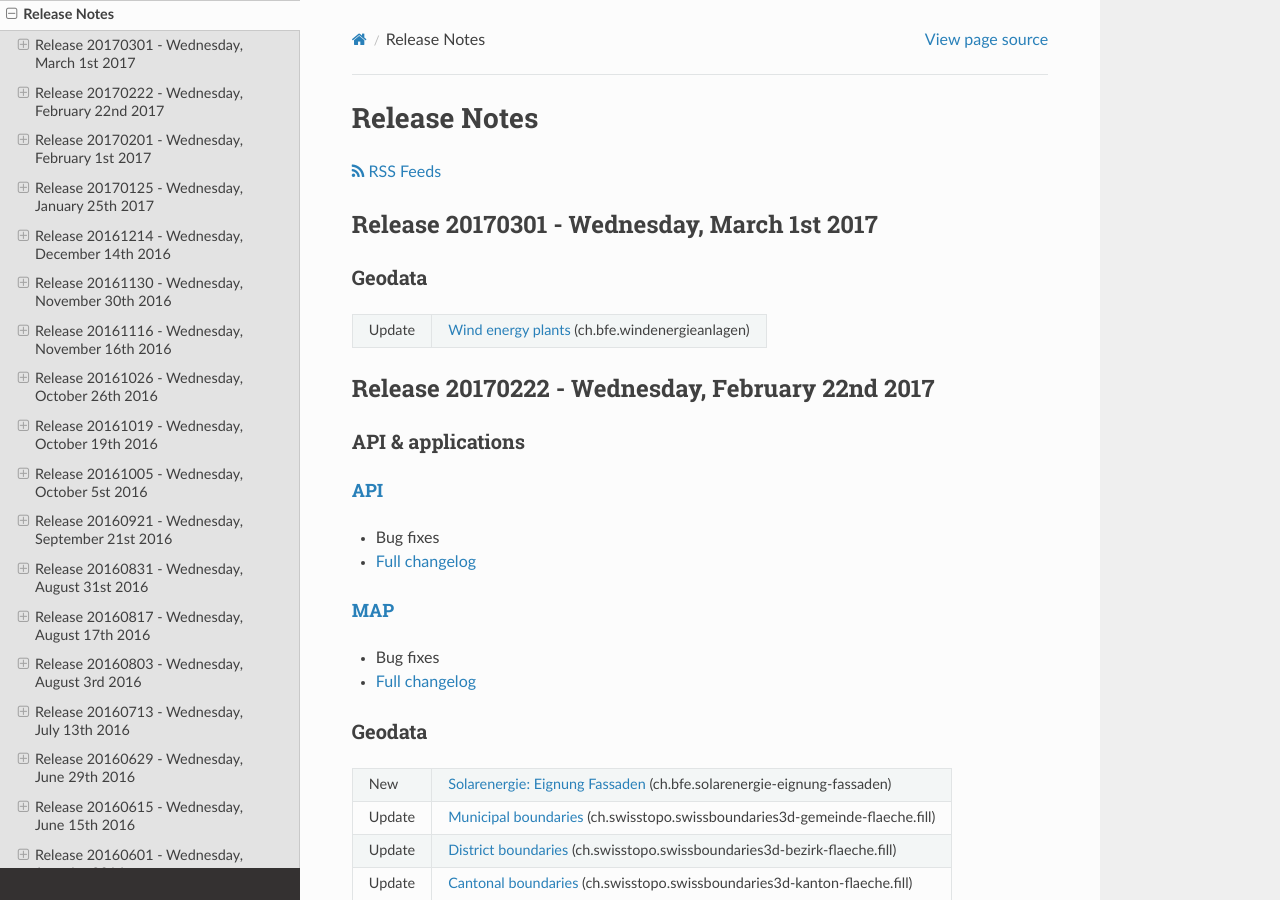
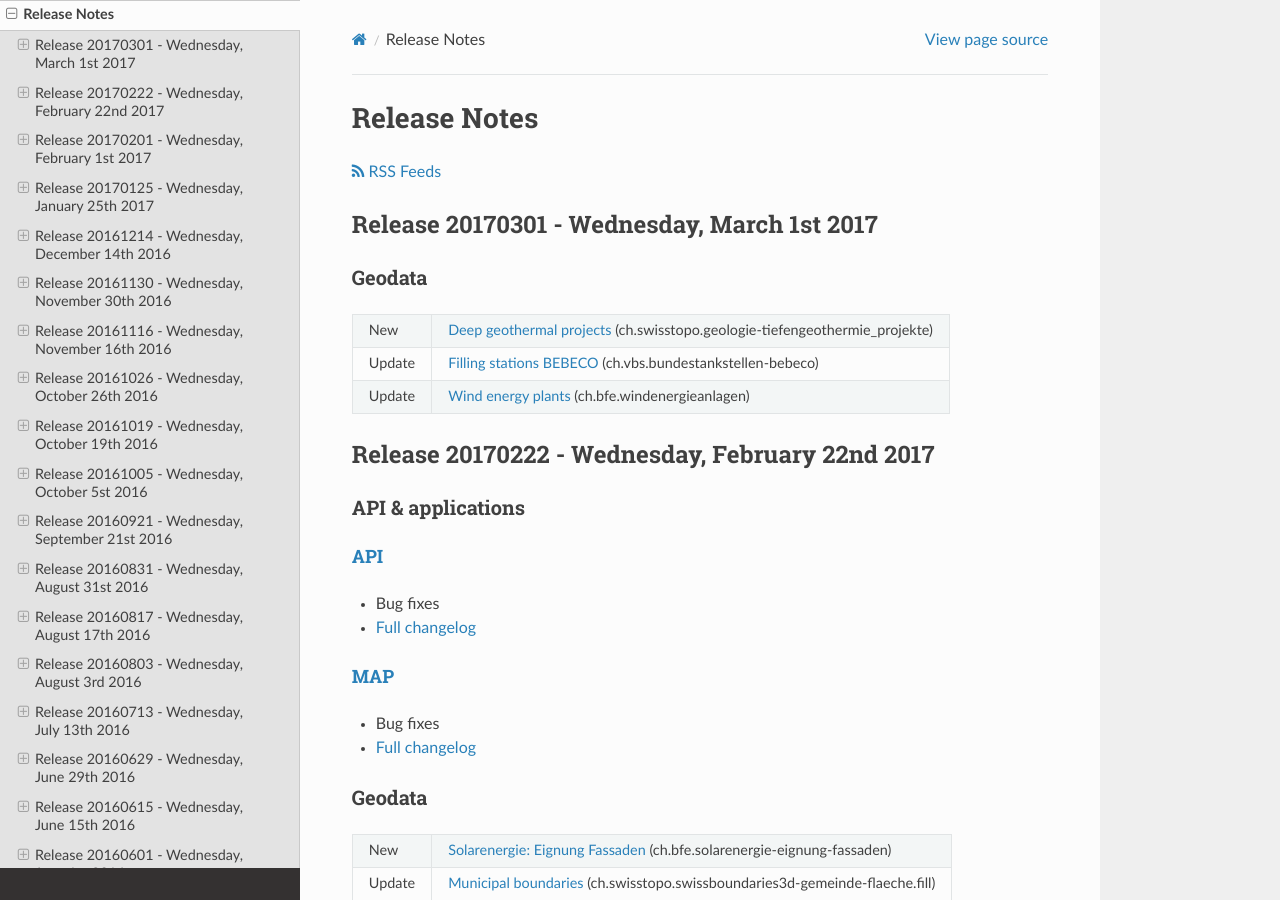
Before and after one commit to swisstopo-test/doc-chsdi3, a Sphinx documentation site: the page built from source/releasenotes/index.rst, in a window 1280 px wide and 900 px high. Built offline with Sphinx 7.4.7 and the Read the Docs theme 2.0.0, drawn with Linux system fonts in a browser that asks for light colours.

Commit message:
update releasenotes and search for tiefengeothermie

```diff
--- a/source/releasenotes/index.rst
+++ b/source/releasenotes/index.rst
@@ -24,6 +24,10 @@ Release 20170301 - Wednesday, March 1st 2017
 Geodata
 *******
 
++--------+--------------------------------------------------------------------------------------------------------------------------------------------------------------------------------------------------+
+| New    | `Deep geothermal projects <//map.geo.admin.ch/?layers=ch.swisstopo.geologie-tiefengeothermie_projekte>`__ (ch.swisstopo.geologie-tiefengeothermie_projekte)                                      |
++--------+--------------------------------------------------------------------------------------------------------------------------------------------------------------------------------------------------+
+| Update | `Filling stations BEBECO <//map.geo.admin.ch/?layers=ch.vbs.bundestankstellen-bebeco>`__ (ch.vbs.bundestankstellen-bebeco)                                                                       |
 +--------+--------------------------------------------------------------------------------------------------------------------------------------------------------------------------------------------------+
 | Update | `Wind energy plants <//map.geo.admin.ch/?layers=ch.bfe.windenergieanlagen>`__ (ch.bfe.windenergieanlagen)                                                                                        |
 +--------+--------------------------------------------------------------------------------------------------------------------------------------------------------------------------------------------------+
```
